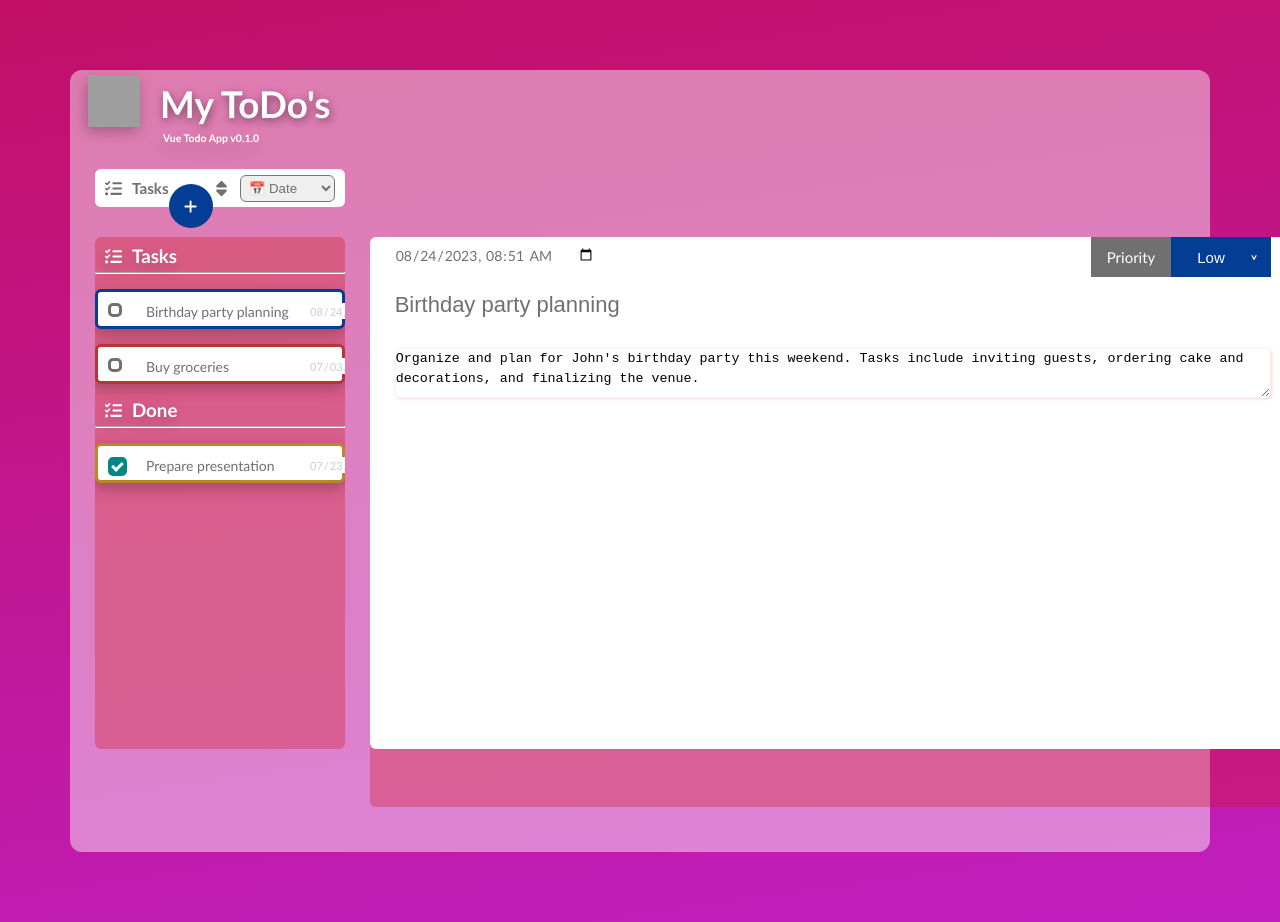
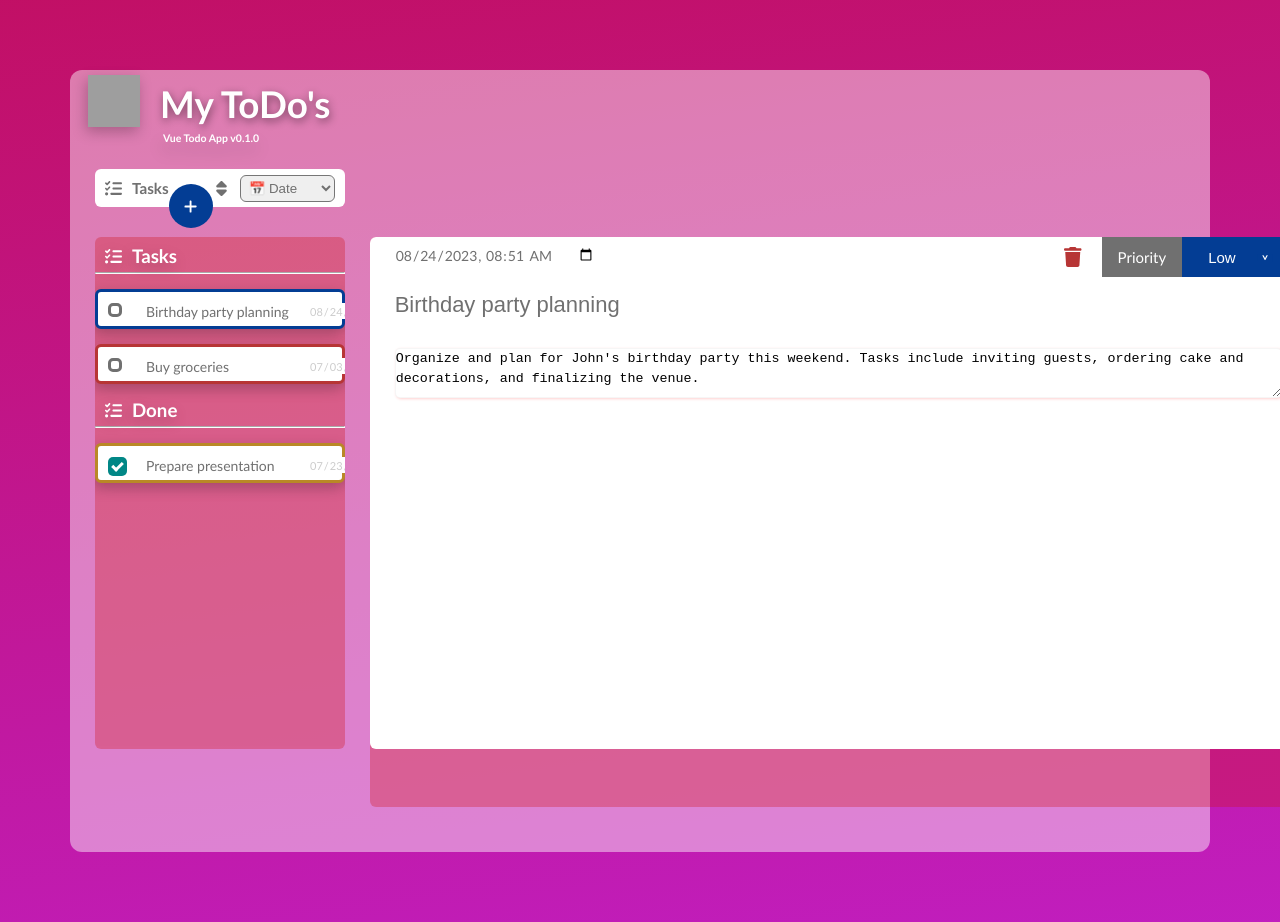
Before and after one commit to reza-nzri/vue-todo-app, a Vue app: page / in a window 1280 px wide. Shown: the top 922 px of the page. Built offline with nearby package versions, Linux system fonts and the light colour scheme; grey boxes are pictures that could not be loaded.

Commit message:
Add Delete Function

```diff
--- a/src/components/TaskDetails.vue
+++ b/src/components/TaskDetails.vue
@@ -70,6 +70,13 @@ const updateSubject = (newSubject: string) => {
       <div class="description-container">
         <div class="date-priority">
           <TimestampDisplay :whichStyle="'for-task-details'" :task="task" />
+
+          <!-- Delete Task -->
+          <font-awesome-icon
+            icon="fa-solid fa-trash"
+            class="delete-icon"
+            @click="taskStore.removeTask(props.task.id)"
+          />
 
           <!-- Priority DropDown Menue -->
           <div class="priority-dropdown">
@@ -148,6 +155,20 @@ const updateSubject = (newSubject: string) => {
   display: flex;
 }
 
+.delete-icon {
+  color: var(--well-read);
+  margin: 10px 20px 0px 36.7vw;
+  height: 20px;
+  cursor: pointer;
+  justify-content: flex-end;
+}
+
+.delete-icon:hover {
+  animation: textAnim 5s 0 normal ease;
+  transition: 0.13s;
+  transform: scale(112%);
+}
+
 .subject-text {
   font-size: 22px;
 }
@@ -155,7 +176,8 @@ const updateSubject = (newSubject: string) => {
 /* Priority Dropdown */
 .priority-dropdown {
   display: flex;
-  margin-left: 38.78vw;
+  margin-left: 0;
+  justify-content: flex-end;
 }
 
 .priority-text {
--- a/src/plugins/font-awesome.ts
+++ b/src/plugins/font-awesome.ts
@@ -1,7 +1,13 @@
-import { library } from '@fortawesome/fontawesome-svg-core'
-import { FontAwesomeIcon } from '@fortawesome/vue-fontawesome'
-import { faTasks, faSort, faPlus, faCalendarDays } from '@fortawesome/free-solid-svg-icons'
+import { library } from '@fortawesome/fontawesome-svg-core';
+import { FontAwesomeIcon } from '@fortawesome/vue-fontawesome';
+import {
+  faTasks,
+  faSort,
+  faPlus,
+  faCalendarDays,
+  faTrash,
+} from '@fortawesome/free-solid-svg-icons';
 
-library.add(faTasks, faSort, faPlus, faCalendarDays)
+library.add(faTasks, faSort, faPlus, faCalendarDays, faTrash);
 
-export default FontAwesomeIcon
+export default FontAwesomeIcon;
--- a/src/store/TaskStore.ts
+++ b/src/store/TaskStore.ts
@@ -1,4 +1,3 @@
-import { onMounted, watchEffect } from 'vue';
 import { defineStore } from 'pinia';
 import { useLocalStorage } from '@vueuse/core';
 
@@ -46,7 +45,10 @@ export const useTaskStore = defineStore('task', {
       this.tasks.push(newTask);
     },
     removeTask(taskId: string) {
-      this.tasks = this.tasks.filter((task) => task.id !== taskId);
+      const index = this.tasks.findIndex((task) => task.id === taskId);
+      if (index !== -1) {
+        this.tasks.splice(index, 1);
+      }
     },
     updateTask(updatedTask: Task) {
       const index = this.tasks.findIndex((task) => task.id === updatedTask.id);
```
